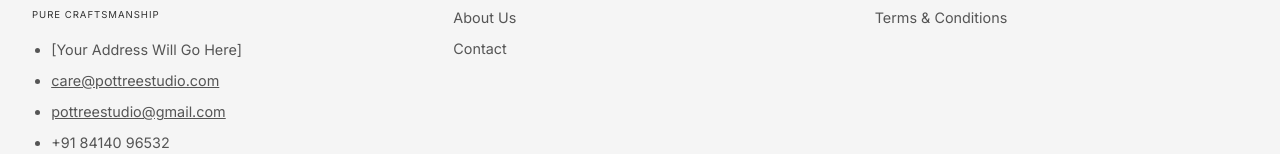
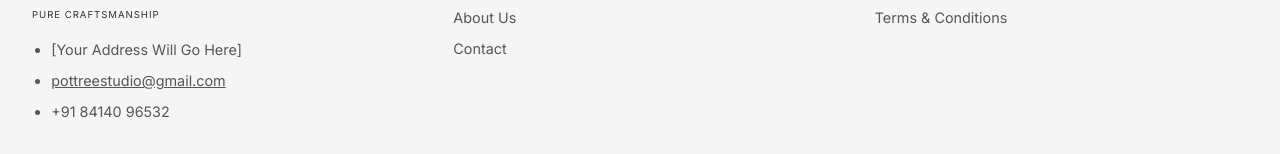
Before and after one commit to shawreel24/Potree-Studio, a React (Vite) app: page / in a window 1280 px wide. Shown: the part 3284-3438 px from the top of the page. Built offline with nearby package versions, Linux system fonts and the light colour scheme; no server answers; the database is empty; grey boxes are pictures that could not be loaded; a web font is replaced by a local one.

Commit message:
Remove care@pottreestudio.com from footer

```diff
--- a/src/components/Footer.jsx
+++ b/src/components/Footer.jsx
@@ -15,7 +15,6 @@ const Footer = () => {
 
           <ul style={{ listStyleType: 'disc', paddingLeft: '1.2rem', display: 'flex', flexDirection: 'column', gap: '0.5rem', color: '#555' }}>
             <li>[Your Address Will Go Here]</li>
-            <li><a href="mailto:care@pottreestudio.com" style={{ textDecoration: 'underline' }}>care@pottreestudio.com</a></li>
             <li><a href="mailto:pottreestudio@gmail.com" style={{ textDecoration: 'underline' }}>pottreestudio@gmail.com</a></li>
             <li><a href="tel:+918414096532" style={{ textDecoration: 'none' }}>+91 84140 96532</a></li>
           </ul>
```
